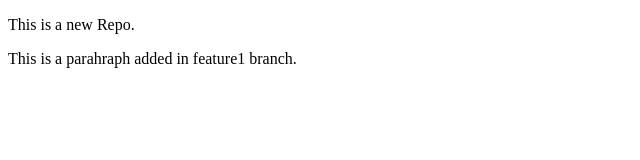
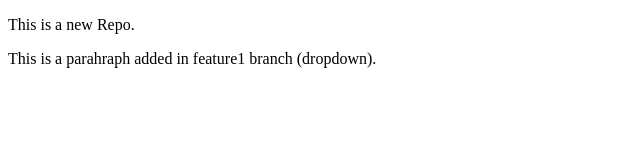
Before and after one commit to ujzwalp/localRepo, a plain HTML site: page index.html in a window 1280 px wide. Shown: the full height of the page, 0-640 px from the left. Drawn offline with Linux system fonts and the light colour scheme.

```diff
--- a/index.html
+++ b/index.html
@@ -7,6 +7,6 @@
   </head>
   <body>
     <p>This is a new Repo.</p>
-    <p>This is a parahraph added in feature1 branch.</p>
+    <p>This is a parahraph added in feature1 branch (dropdown).</p>
   </body>
 </html>
```
